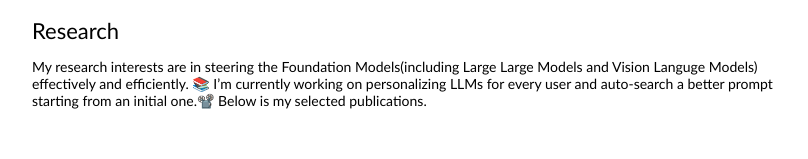
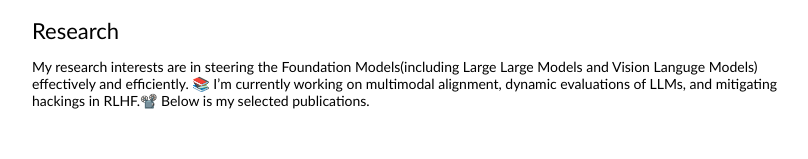
Before and after one commit to Lichang-Chen/Lichang-Chen.github.io, a plain HTML site: page index.html in a window 1280 px wide. Shown: the part 265-424 px from the top of the page, without its empty margins (228-1036 px from the left). Drawn offline with Linux system fonts and the light colour scheme.

Commit message:
change Research interests

```diff
--- a/index.html
+++ b/index.html
@@ -49,7 +49,8 @@
             <td style="padding:20px;width:100%;vertical-align:middle">
               <heading>Research</heading>
               <p>
-                My research interests are in steering the Foundation Models(including Large Large Models and Vision Languge Models) effectively and efficiently. 📚 I’m currently working on personalizing LLMs for every user and auto-search a better prompt starting from an initial one.📽️ Below is my selected publications.
+                My research interests are in steering the Foundation Models(including Large Large Models and Vision Languge Models) effectively and efficiently. 📚
+                I’m currently working on multimodal alignment, dynamic evaluations of LLMs, and mitigating hackings in RLHF.📽️ Below is my selected publications.
                 <!-- Representative papers are <span class="highlight">highlighted</span>  -->
               </p>
             </td>
```
